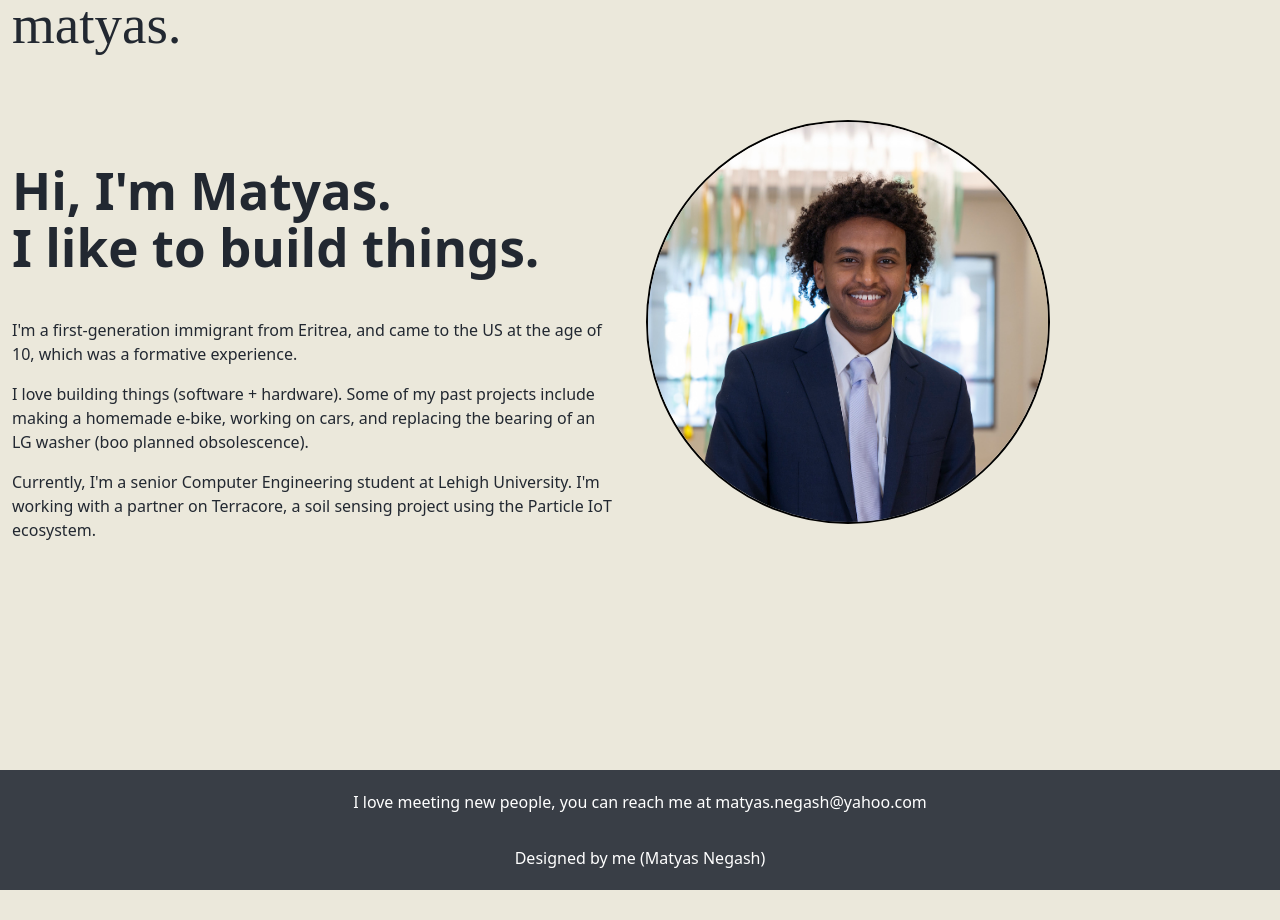
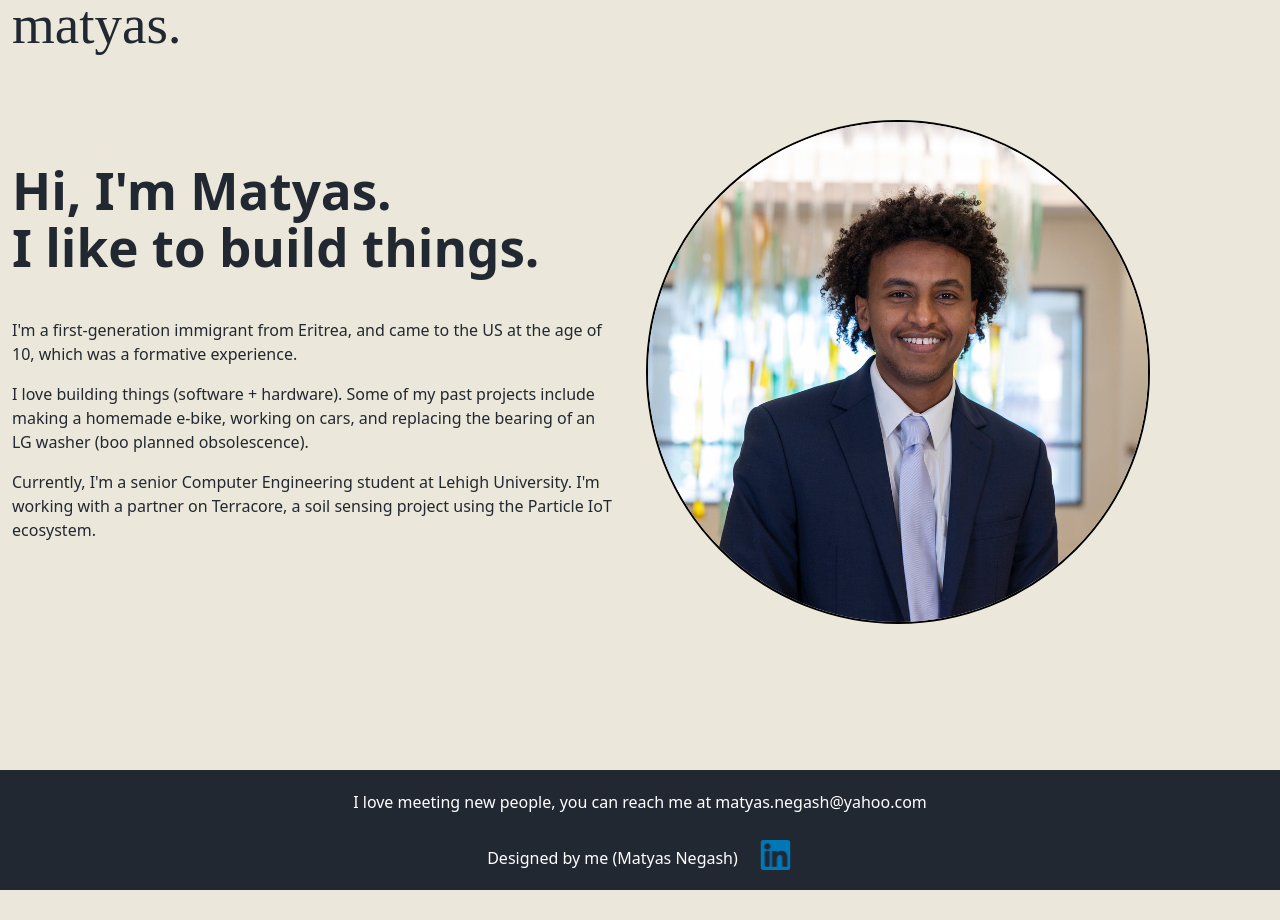
Before and after one commit to mnegash9/mnegash9.github.io, a React (Vite) app: page /about in a window 1280 px wide. Built offline with nearby package versions, Linux system fonts and the light colour scheme; a web font is replaced by a local one.

Commit message:
updated url for project the buzz and linkedin connected

```diff
--- a/src/components/Footer.jsx
+++ b/src/components/Footer.jsx
@@ -1,10 +1,14 @@
 import { React } from "react";
+import LinkedInButton from "./LinkedInButton";
 
 export default function Footer() {
     return (
         <div className="footer" >
             <p>I love meeting new people, you can reach me at <a className="email" href="mailto:matyas.negash@yahoo.com">matyas.negash@yahoo.com</a></p>
-            <p>Designed by me (Matyas Negash)</p>
+            <div style={{ display: 'flex', justifyContent:'center', alignItems:'center'}}>
+                <p style={{marginRight:'20px'}}>Designed by me (Matyas Negash) </p>
+                <LinkedInButton />
+            </div>
         </div>
     );
 }
--- /dev/null
+++ b/src/components/LinkedInButton.jsx
@@ -0,0 +1,27 @@
+import { React, useEffect, useState } from "react";
+import LinkedInIcon from '../assets/linkedin.svg'
+
+export default function LinkedInButton() {
+    useEffect(() => {
+
+        return () => {
+
+        };
+    }, []);
+
+    const [isHovered, setIsHovered] = useState(false);
+
+
+    return (
+        <>
+            <div >
+                <a href="https://www.linkedin.com/in/matyas-negash?trk=profile-badge">
+                    <img src={LinkedInIcon} style={{ width: '35px', height: '30px', transform: isHovered ? 'scale(1.06)' : 'scale(1)', transition: 'transform 0.1s ease-in-out' }} onMouseEnter={() => setIsHovered(true)} onMouseLeave={() => setIsHovered(false)} >
+                    </img>
+                </a>
+            </div>
+
+
+        </>
+    );
+}
--- a/src/index.css
+++ b/src/index.css
@@ -103,7 +103,7 @@
   justify-content: center;
   text-align: center;
   width: 100%;
-  background-color: #393E46;
+  background-color: #222831;
   color: white;
   position: relative;
 }
@@ -111,8 +111,8 @@
   object-fit: cover;
   object-position: top center;
   border-radius:50%;
-  width: 400px;
-  height: 400px;
+  width: 500px;
+  height: 500px;
   border: 2px solid black
 
 }
@@ -141,7 +141,7 @@ html, body {
 
 body {
   margin: 0;
-  min-width: 600px;
+  min-width: 100px;
   min-height: 100vh;
 }
 
--- a/src/pages/About.jsx
+++ b/src/pages/About.jsx
@@ -2,6 +2,7 @@ import React from "react";
 import { useParams, Link } from 'react-router-dom';
 import Footer from '../components/Footer'
 import ProfilePic from "../assets/profile2.jpeg"
+import LinkedInButton from "../components/LinkedInButton";
 
 export default function About() {
   return (
@@ -37,14 +38,14 @@ export default function About() {
               </div>
             </div>
             <div style={{ flex: 1 }}>
-              <div style={{ display:'flex'}}>
+              <div style={{ display:'flex', flexDirection:'column'}}>
                 <img
                   className="avatar"
                   alt="profile"
                   src={ProfilePic}
-
                 />
               </div>
+
             </div>
           </div>
         </main>
--- a/src/pages/NoPage.jsx
+++ b/src/pages/NoPage.jsx
@@ -3,7 +3,33 @@ import React from "react";
 
 export default function Skills() {
   return (
-    <section id="skills">
+    <section class="page_404">
+      <style>
+
+      </style>
+      <div class="container">
+        <div class="row">
+          <div class="col-sm-12 ">
+            <div class="col-sm-10 col-sm-offset-1  text-center">
+              <div class="four_zero_four_bg">
+                <h1 class="text-center ">404</h1>
+
+
+              </div>
+
+              <div class="contant_box_404">
+                <h3 class="h2">
+                  Look like you're lost
+                </h3>
+
+                <p>the page you are looking for not avaible!</p>
+
+                <a href="https://mnegash9.github.io" class="link_404">Go to Home</a>
+              </div>
+            </div>
+          </div>
+        </div>
+      </div>
     </section>
   );
 }
--- a/src/pages/ProjectPage.jsx
+++ b/src/pages/ProjectPage.jsx
@@ -70,7 +70,7 @@ const ProjectPage = () => {
                                 <h2>Give it a try here </h2>
                                 <p>The Buzz is an idea sharing app for private internal discussion (like in a company) and allows posting of ideas, comments, and files/images.</p>
                                 <div style={{ display: "flex", flexDirection: "column", justifyContent: "center", textAlign: "center", alignItems: "center" }}>
-                                    <Link target="_blank" to='https://matyas.homelinuxserver.org'>
+                                    <Link target="_blank" to='https://thebuzz.homelinuxserver.org'>
                                         <div style={{ backgroundColor: "#222831", cursor: "pointer" }}>
                                             <p style={{ color: "white", fontSize: 30, padding: "20px 30px" }}>
                                                 <u>The Buzz</u>
```
Also changed, not shown: src/assets/linkedin.svg (added).
